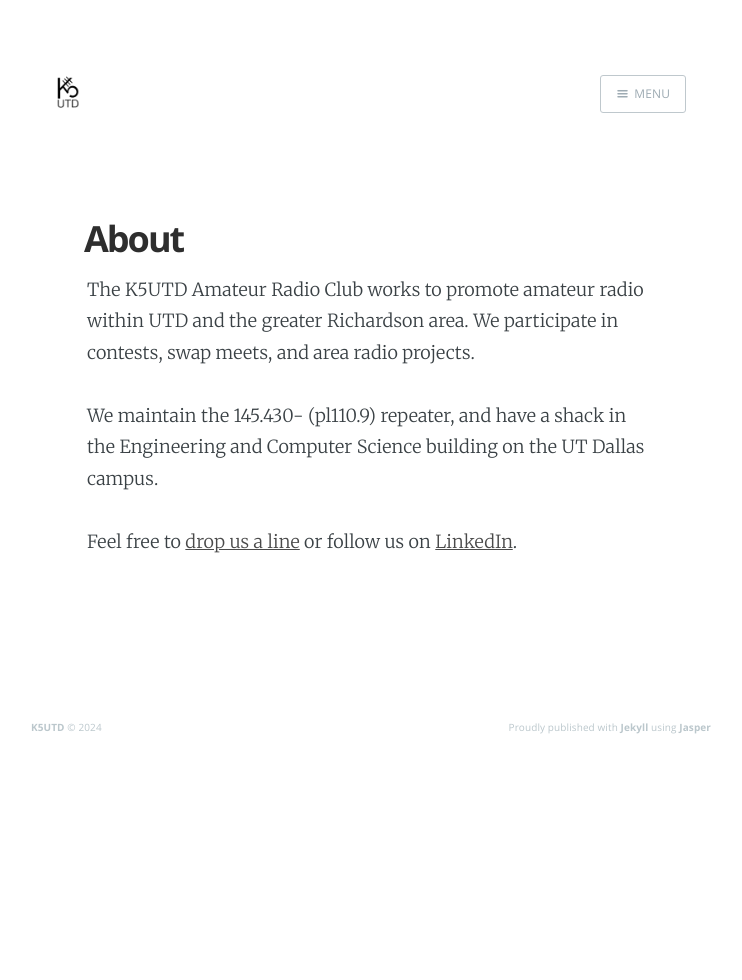
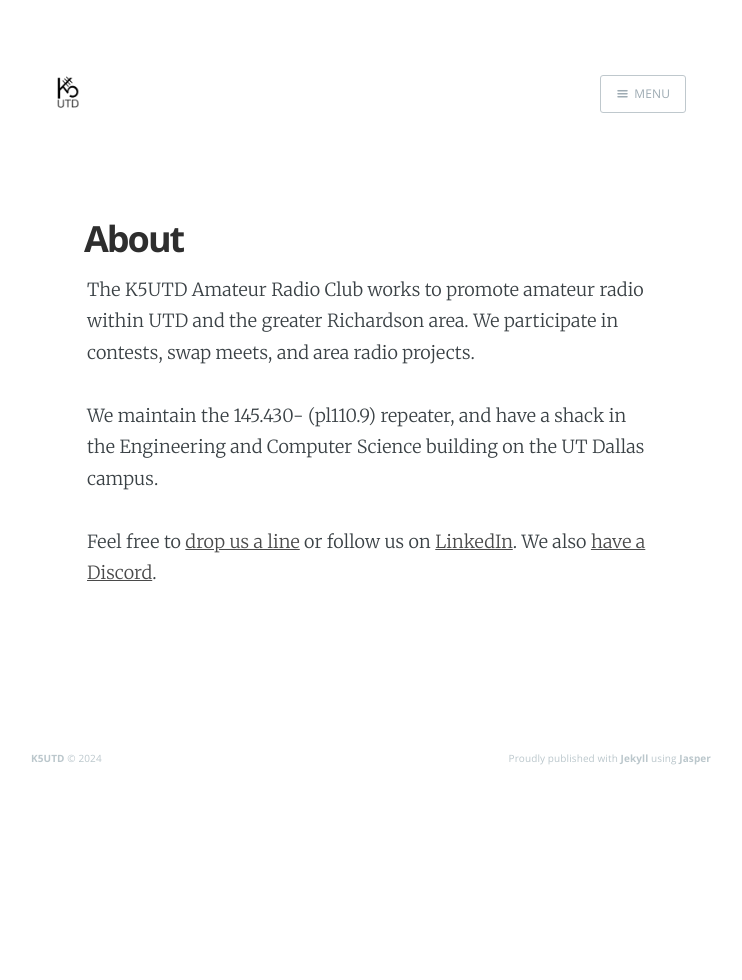
Before and after one commit to k5utd/k5utd.github.io, a Jekyll site: the page built from about.md, in a window 1280 px wide. Shown: the whole page, without its empty margins (269-1011 px from the left). Built offline with Jekyll 4.4.1, drawn with Linux system fonts in a browser that asks for light colours; nearby versions of some CDN libraries.

Commit message:
Add discord to *actual* about page

```diff
--- a/about.md
+++ b/about.md
@@ -11,4 +11,4 @@
 
 We maintain the 145.430- (pl110.9) repeater, and have a shack in the Engineering and Computer Science building on the UT Dallas campus.
 
-Feel free to [drop us a line](mailto:k5utd@aol.com) or follow us on [LinkedIn](https://www.linkedin.com/company/k5utd/).
+Feel free to [drop us a line](mailto:k5utd@aol.com) or follow us on [LinkedIn](https://www.linkedin.com/company/k5utd/). We also [have a Discord](https://discord.gg/JxJ3jHrKjN).
```
